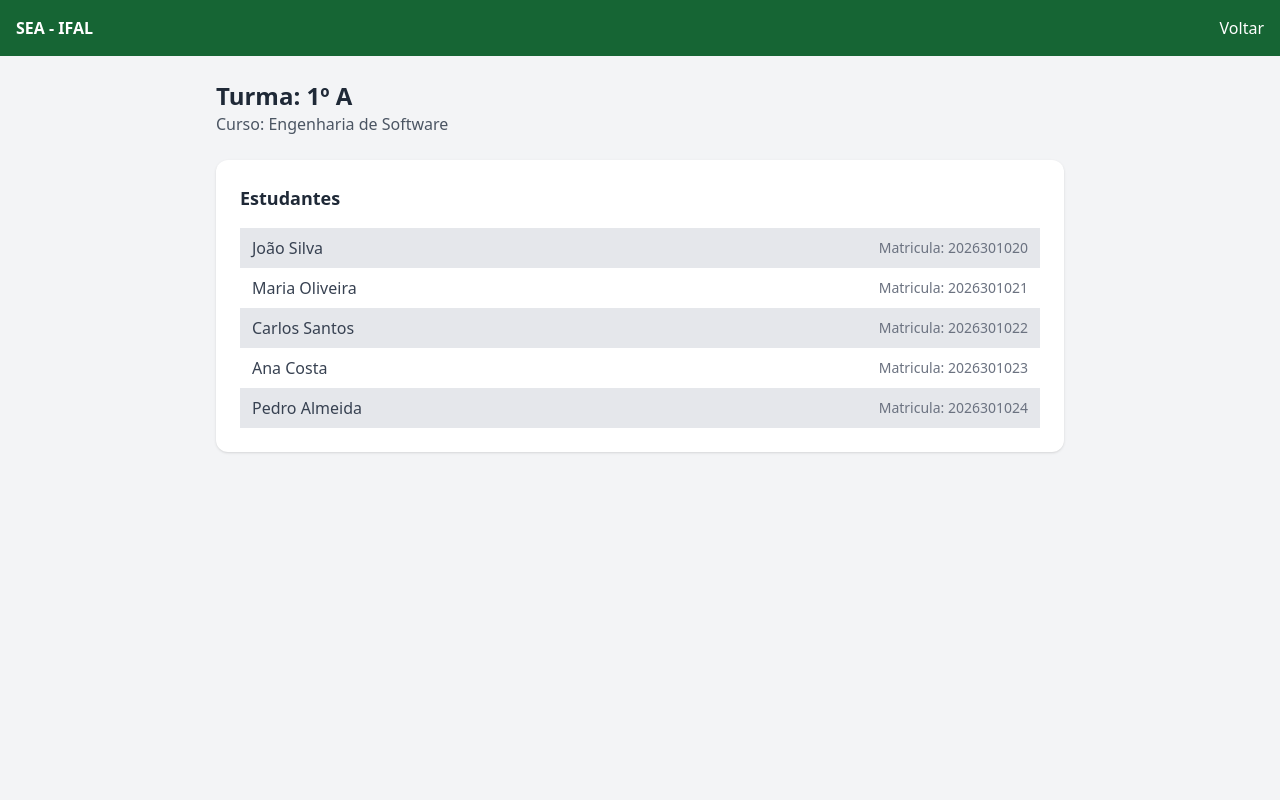
After one commit to Ualter-Lab/SEA, a Python web app: template templates/turma.html in a window 1280 px wide. The commit adds this page. Run offline with Jinja, Linux system fonts and the light colour scheme; the template is opened without the code that fills it, so the values that code supplies are empty; some libraries are stand-ins or nearby versions.

Commit message:
Adicionei uma nova página para listar os alunos de uma turma, adicionei uma confirmação de senha, coloquei data limite de envio para atividades e ajustei as estilização de algumas páginas

```diff
--- a/templates/atividade.html
+++ b/templates/atividade.html
@@ -11,8 +11,8 @@
 
     <!-- Navbar -->
     <div class="bg-green-800 text-white p-4 flex justify-between">
-      <h1 class="font-bold">Projeto Walker</h1>
-      <a href="/dashboard" class="hover:underline">Voltar</a>
+      <h1 class="font-bold">SEA - IFAL</h1>
+      <a href="/Atividade-walker/Projeto 2026/templates/estudante.html" class="hover:underline">Voltar</a>
     </div>
 
     <div class="max-w-4xl mx-auto p-6">
--- a/templates/estudante.html
+++ b/templates/estudante.html
@@ -10,7 +10,7 @@
   <body class="bg-gray-100 min-h-screen">
     <!-- Navbar -->
     <div class="bg-green-800 text-white p-4 flex justify-between">
-      <h1 class="font-bold">Área do Estudante</h1>
+      <h1 class="font-bold">SEA - IFAL</h1>
     </div>
 
     <div class="max-w-6xl mt-auto p-6 text-center">
@@ -43,7 +43,7 @@
           <p class="font-extrabold text-xl text-center">0</p>
         </div>
         <div
-          class="bg-white p-6 rounded-xl shadow mb-8 max-w-6xl mx-auto text-left"
+          class="bg-white p-6 rounded-xl shadow max-w-6xl mx-auto text-left"
         >
           <h3 class="text-lg font-semibold text-gray-800 mb-4">Atividades</h3>
           <p>
--- /dev/null
+++ b/templates/turma.html
@@ -0,0 +1,53 @@
+<!doctype html>
+<html lang="pt-BR">
+  <head>
+    <meta charset="UTF-8" />
+    <meta name="viewport" content="width=device-width, initial-scale=1.0" />
+    <title>Login</title>
+    <script src="https://cdn.tailwindcss.com"></script>
+  </head>
+
+<body class="bg-gray-100 min-h-screen">
+    <!-- Navbar -->
+    <div class="bg-green-800 text-white p-4 flex justify-between">
+      <h1 class="font-bold">SEA - IFAL</h1>
+      <a href="/Atividade-walker/Projeto 2026/templates/dashboard.html" class="hover:underline">Voltar</a>
+    </div>
+
+    <div class="max-w-4xl mx-auto p-6">
+        <h2 class="text-2xl font-bold text-gray-800  text-start">
+            Turma: 1º A
+        </h2>
+        <h3 class="text-start mb-6 text-gray-600">
+            Curso: Engenharia de Software
+        </h3>
+
+        <div class="bg-white p-6 rounded-xl shadow mb-8 inline-block w-full">
+            <h3 class="text-lg font-semibold text-gray-800 mb-4 text-start">
+                Estudantes
+            </h3>
+            <ul class="list-disc list-inside text-gray-700">
+                <li class="flex justify-between items-center px-3 py-2 odd:bg-gray-200">
+                    <span>João Silva</span>
+                    <span class="text-sm text-gray-500">Matricula: 2026301020</span>
+                </li>
+                <li class="flex justify-between items-center px-3 py-2 odd:bg-gray-200">
+                    <span>Maria Oliveira</span>
+                    <span class="text-sm text-gray-500">Matricula: 2026301021</span>
+                </li>
+                    <li class="flex justify-between items-center px-3 py-2 odd:bg-gray-200">
+                    <span>Carlos Santos</span>
+                    <span class="text-sm text-gray-500">Matricula: 2026301022</span>
+                </li>
+                <li class="flex justify-between items-center px-3 py-2 odd:bg-gray-200">
+                    <span>Ana Costa</span>
+                    <span class="text-sm text-gray-500">Matricula: 2026301023</span>
+                </li>
+                <li class="flex justify-between items-center px-3 py-2 odd:bg-gray-200">
+                    <span>Pedro Almeida</span>
+                    <span class="text-sm text-gray-500">Matricula: 2026301024</span>
+                </li>
+            </ul>
+    </div>
+</body>
+</html>
```
Also changed, not shown: templates/cadastro.html (+21 -10 lines), templates/dashboard.html (+14 -5 lines), templates/login.html (+8 -1 lines).
